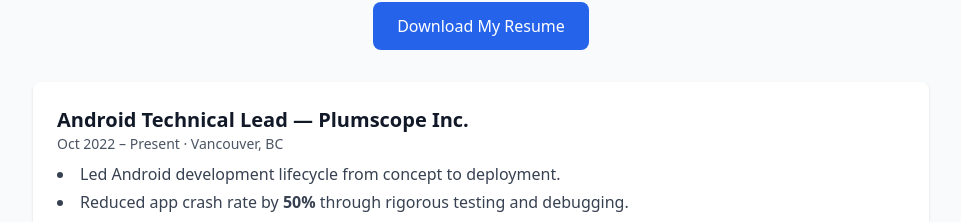
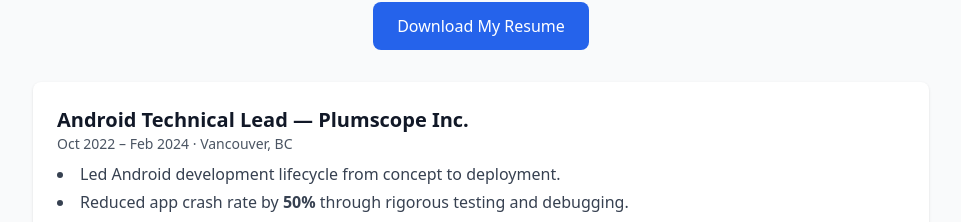
Before and after one commit to dirghak/my-portfolio, a React (Create React App) app: page / in a window 1280 px wide. Shown: the part 5638-5860 px from the top of the page, without its empty margins (159-1120 px from the left). Built offline with nearby package versions, Linux system fonts and the light colour scheme.

Commit message:
Update App.js

```diff
--- a/src/App.js
+++ b/src/App.js
@@ -449,7 +449,7 @@
           {/* Plumscope */}
           <div className="bg-white p-6 rounded-lg shadow hover:shadow-md transition">
             <h3 className="text-xl font-semibold">Android Technical Lead — Plumscope Inc.</h3>
-            <p className="text-gray-600 text-sm mb-2">Oct 2022 – Present · Vancouver, BC</p>
+            <p className="text-gray-600 text-sm mb-2">Oct 2022 – Feb 2024 · Vancouver, BC</p>
             <ul className="list-disc list-inside text-gray-700 space-y-1">
               <li>Led Android development lifecycle from concept to deployment.</li>
               <li>Reduced app crash rate by <strong>50%</strong> through rigorous testing and debugging.</li>
```
